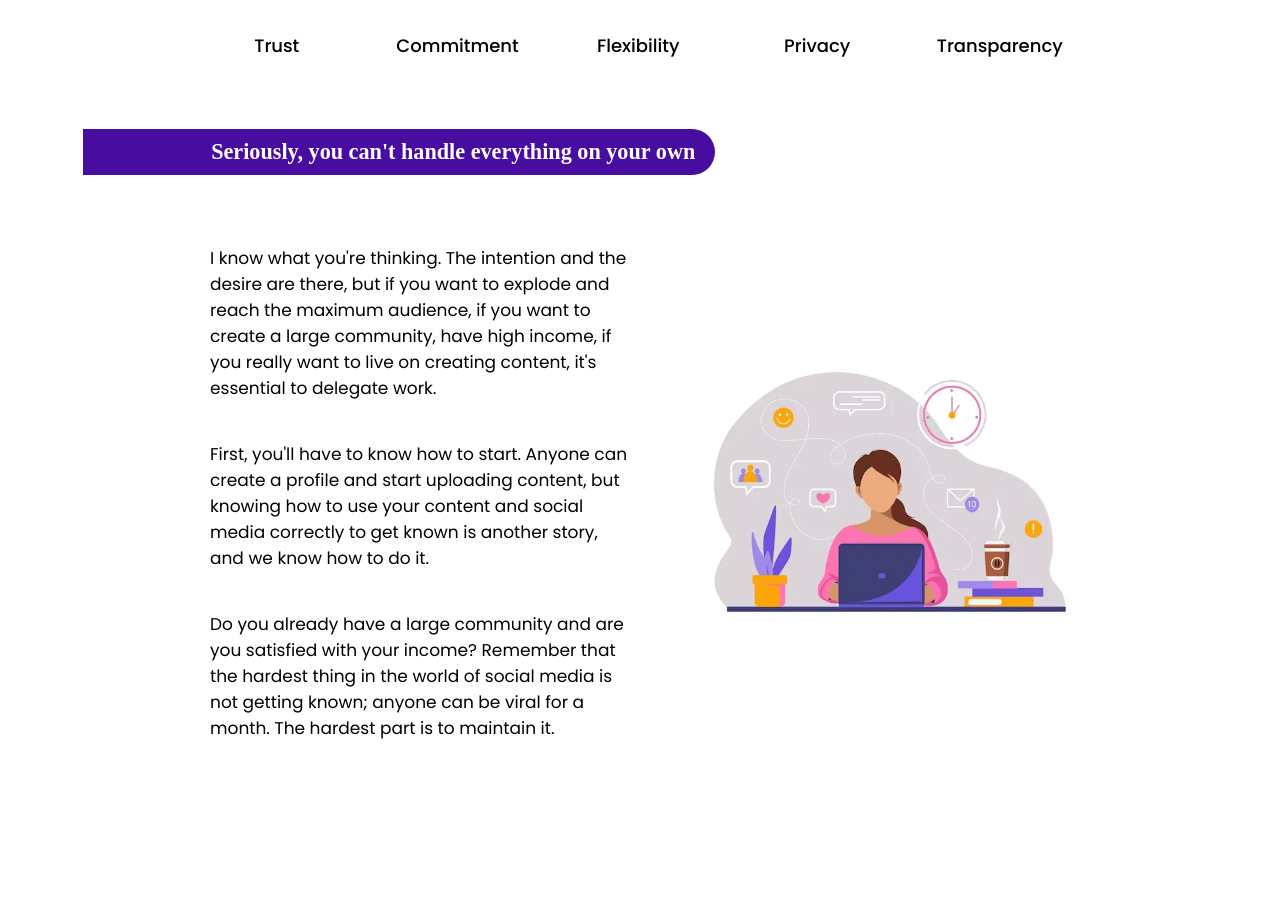
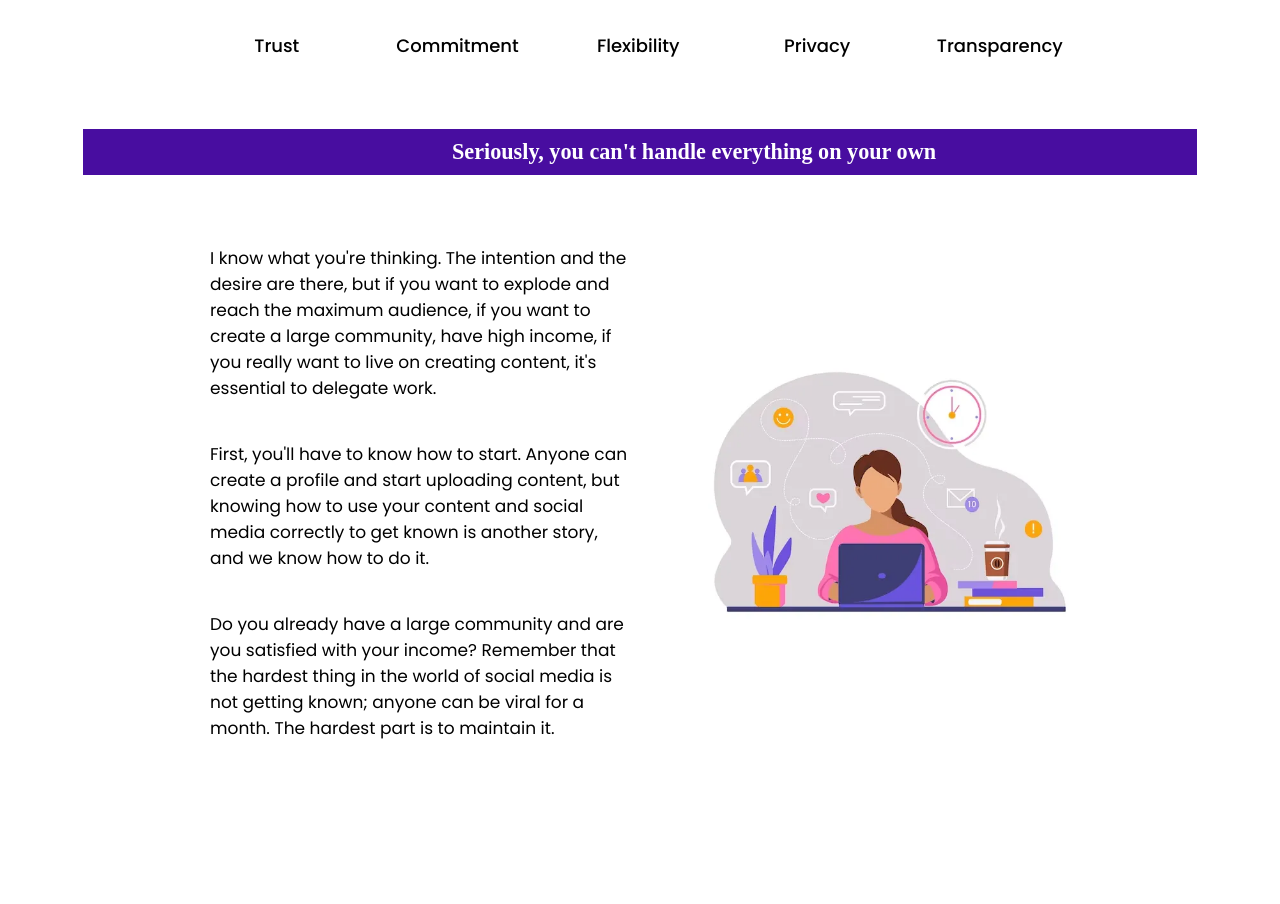
Before and after one commit to amiguelmoreno/SocialVibe, a React (Vite) app: page / in a window 1280 px wide. Shown: the part 3400-4304 px from the top of the page. Built offline with nearby package versions, Linux system fonts and the light colour scheme; grey boxes are pictures that could not be loaded; a web font is replaced by a local one.

Commit message:
style: h2 de Ocupamos ocupa 100% del ancho hasta el borde
Co-Authored-By: Claude Sonnet 4.6 <noreply@anthropic.com>

```diff
--- a/src/css/style.css
+++ b/src/css/style.css
@@ -496,15 +496,13 @@ header .menu-mobile .icons ul a .not-filter {
   text-align: center;
   background-color: var(--color-secundario);
   color: var(--color-primario);
-  width: fit-content;
+  width: 100%;
   font-family: "Source Serif Pro", serif;
   font-weight: 700;
   position: relative;
   align-self: start;
   padding-left: 10vw;
   margin-bottom: 5rem;
-  border-top-right-radius: 100px;
-  border-bottom-right-radius: 100px;
 }
 @media only screen and (max-width: 600px) {
   .ocupamos h2 {
--- a/src/sass/ocupamos.scss
+++ b/src/sass/ocupamos.scss
@@ -11,15 +11,13 @@
         text-align: center;
         background-color: var(--color-secundario);
         color: var(--color-primario);
-        width: fit-content;
+        width: 100%;
         font-family: "Source Serif Pro", serif;
         font-weight: 700;
         position: relative;
         align-self: start;
         padding-left: 10vw;
         margin-bottom: 5rem;
-        border-top-right-radius: 100px;
-        border-bottom-right-radius: 100px;
 
         @media only screen and (max-width: 600px) {
             padding-left: 2rem;
```
